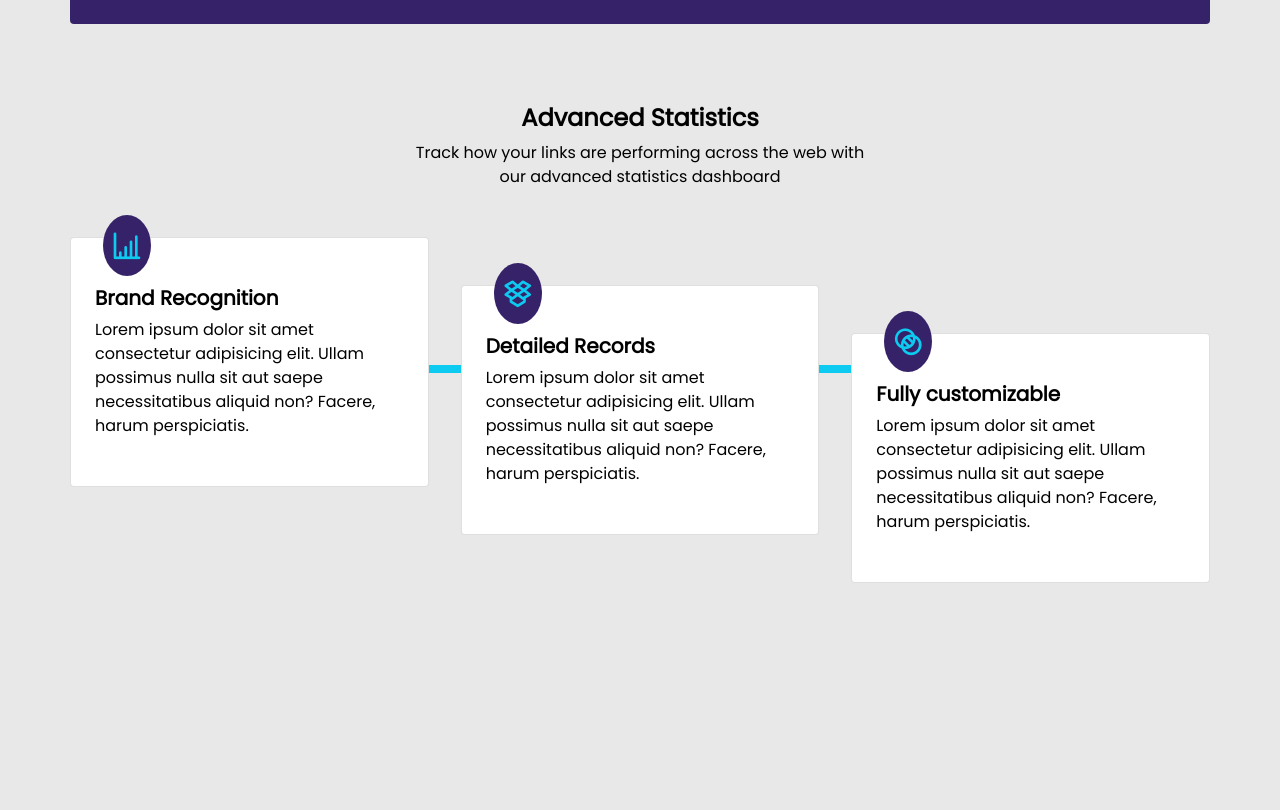
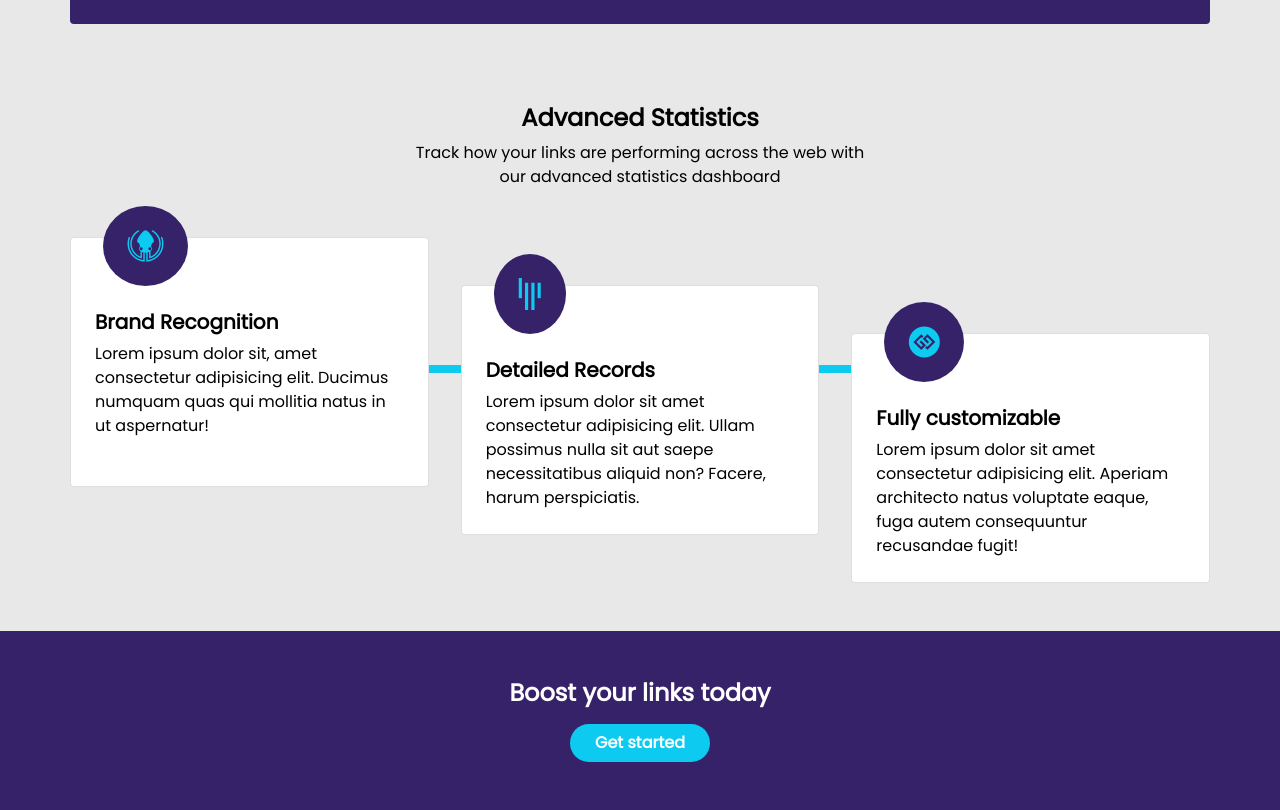
Before and after one commit to Priscilla-Egberi/link-shortener, a plain HTML site: page index.html in a window 1280 px wide. Shown: the part 727-1537 px from the top of the page. Before the commit the page ends 1358 px from the top, so only its background shows below. Drawn offline with nearby package versions, Linux system fonts and the light colour scheme.

Commit message:
designed the footer section one

```diff
--- a/index.html
+++ b/index.html
@@ -6,6 +6,7 @@
     <meta name="viewport" content="width=device-width, initial-scale=1">
 
     <!-- Bootstrap CSS -->
+    <script src="https://kit.fontawesome.com/5c67cb8199.js" crossorigin="anonymous"></script>
     <link rel="stylesheet" href="https://unicons.iconscout.com/release/v4.0.0/css/line.css">
     <link rel="stylesheet" href="style.css">
     <link href="https://cdn.jsdelivr.net/npm/bootstrap@5.0.2/dist/css/bootstrap.min.css" rel="stylesheet" integrity="sha384-EVSTQN3/azprG1Anm3QDgpJLIm9Nao0Yz1ztcQTwFspd3yD65VohhpuuCOmLASjC" crossorigin="anonymous">
@@ -75,27 +76,32 @@
     <!-- ==================== CARD GROUP ================== -->
     <div class="container mb-5">
       <div class="row card-grid">
-        <div class="absolute-line bg-info"></div>
+                <div class="absolute-line bg-info"></div>
                 <div class="col card pt-4 px-4">
-                  <h5 class="pt-4"><strong>Brand Recognition</strong></h5>
-                  <p>Lorem ipsum dolor sit amet consectetur adipisicing elit. Ullam possimus nulla sit aut saepe necessitatibus aliquid non? Facere, harum perspiciatis.</p>
-                  <div class="absolute-icons "><i class="uil uil-chart-growth rounded-circle text-info"></i></div>
+                  <h5 class="pt-5"><strong>Brand Recognition</strong></h5>
+                  <p>Lorem ipsum dolor sit, amet consectetur adipisicing elit. Ducimus numquam quas qui mollitia natus in ut aspernatur!</p>
+                  <div class="absolute-icons "><i class="fa-brands fa-gitkraken fa-2x rounded-circle text-info p-4"></i></div>
                 </div>
                 <div class="col card pt-4 px-4 mt-5">
-                  <h5 class="pt-4"><strong>Detailed Records</strong></h5>
+                  <h5 class="pt-5"><strong>Detailed Records</strong></h5>
                   <p>Lorem ipsum dolor sit amet consectetur adipisicing elit. Ullam possimus nulla sit aut saepe necessitatibus aliquid non? Facere, harum perspiciatis.</p>
-                  <div class="absolute-icons "><i class="uil uil-dropbox rounded-circle text-info"></i></div>
+                  <div class="absolute-icons "><i class="fa-brands fa-gitter fa-2x rounded-circle text-info p-4"></i></div>
                 </div>
                 <div class="col card pt-4 px-4 mt-10">
-                  <h5 class="pt-4"><strong>Fully customizable</strong></h5>
-                  <p>Lorem ipsum dolor sit amet consectetur adipisicing elit. Ullam possimus nulla sit aut saepe necessitatibus aliquid non? Facere, harum perspiciatis.</p>
-                  <div class="absolute-icons "><i class="uil uil-adjust-circle rounded-circle text-info"></i></div>
+                  <h5 class="pt-5"><strong>Fully customizable</strong></h5>
+                  <p>Lorem ipsum dolor sit amet consectetur adipisicing elit. Aperiam architecto natus voluptate eaque, fuga autem consequuntur recusandae fugit!</p>
+                  <div class="absolute-icons "><i class="fa-brands fa-gg-circle fa-2x rounded-circle text-info p-4"></i></div>
                 </div>
+      </div>
+    </div>
 
-      </div>
+    <!-- ==================== FOOTER SECTION ONE ==================== -->
+    <div class="py-5 text-center footer-section-one text-white">
+      <h4><strong>Boost your links today</strong></h4>
+      <button class="btn bg-info px-4 mt-2 rounded-pill">Get started</button>
+    </div>
 
-
-    </div>
+    <!-- ======================== FOOTER SECTION TWO ===================== -->
     <!-- Optional JavaScript; choose one of the two! -->
     <script src="main.js"></script>
     <!-- Option 1: Bootstrap Bundle with Popper -->
--- a/style.css
+++ b/style.css
@@ -50,10 +50,8 @@ h1{
 
 .absolute-icons{
     position:absolute;
-    top:-1rem;
+    top:-2rem;
     left:2rem;
-    /* background:gray;
-    padding: 0.5rem; */
 }
 .card{
     position:relative;
@@ -64,7 +62,6 @@ h1{
 i{
     background:hsl(257, 51%, 27%);
     padding: 0.5rem;
-    font-size: 2rem !important;
 }
 
 .mt-10{
@@ -78,3 +75,7 @@ i{
     top:8rem;
     left:0;
 }
+
+.footer-section-one{
+    background:hsl(257, 51%, 27%);
+}
```
